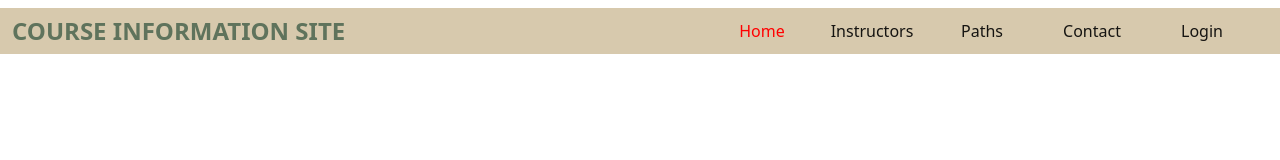
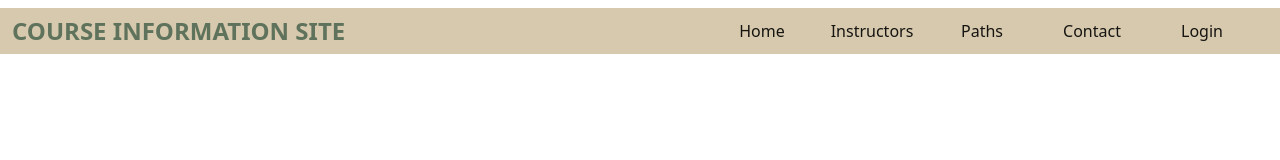
Before and after one commit to sakardogukan/CourseInfoSite, a React (Create React App) app: page / in a window 1280 px wide. Shown: the top 160 px of the page. Built offline with nearby package versions, Linux system fonts and the light colour scheme.

Commit message:
nav component file updated

```diff
--- a/src/components/Nav.jsx
+++ b/src/components/Nav.jsx
@@ -23,9 +23,9 @@ function Nav({ user }) {
             className={`navbar-nav ms-auto mb-2 me-3 mb-lg-0 ${NavStyle.liLink}`}
           >
             <li className="nav-item">
-              {/* <Link to="/">Home</Link> */}
+              {/* <Link to="/CourseInfoSite">Home</Link> */}
               <NavLink
-                to="/"
+                to="/CourseInfoSite"
                 className="nav-link active"
                 aria-current="page"
                 style={({ isActive }) => ({ color: isActive && "red" })}
@@ -71,7 +71,7 @@ function Nav({ user }) {
               <li className="nav-item">
                 <NavLink
                   className="nav-link active"
-                  to="#"
+                  to="/CourseInfoSite"
                   aria-current="page"
                   style={({ isActive }) => ({ color: isActive && "red" })}
                   onClick={(e) => {
```
